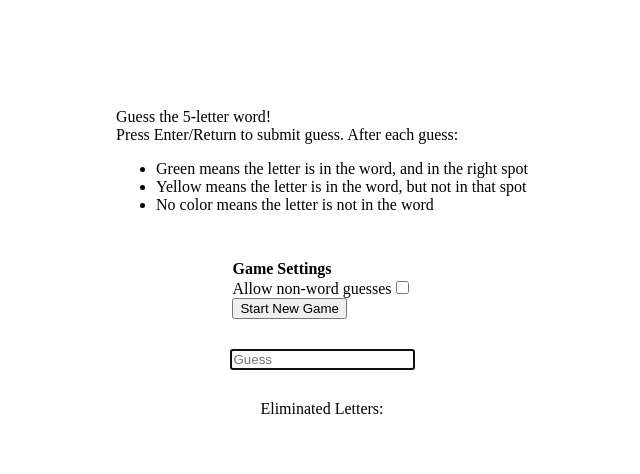
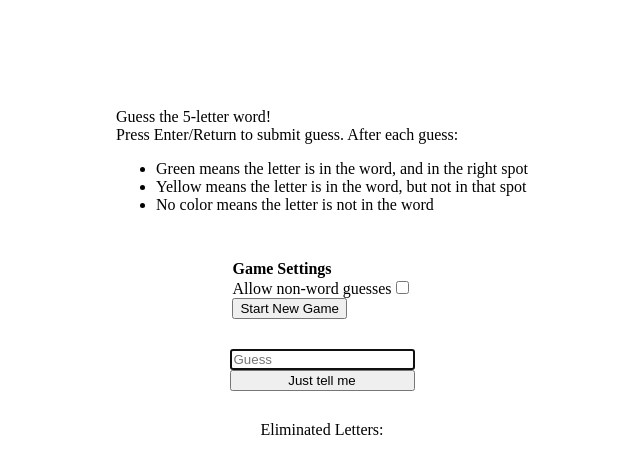
Before and after one commit to nbgraham/word-guessing, a React (Create React App) app: page / in a window 1280 px wide. Shown: the top 474 px of the page, without its empty margins (318-958 px from the left). Built offline with nearby package versions, Linux system fonts and the light colour scheme.

Commit message:
add "just tell me" button

```diff
--- a/src/App.tsx
+++ b/src/App.tsx
@@ -128,7 +128,12 @@ const Game: React.FC<{
             <button onClick={onNewGame}>New Game?</button>
           </div>
         ) : (
-          <Guess key={guesses.length} onSubmitGuess={handleSubmitGuess} />
+          <React.Fragment>
+            <Guess key={guesses.length} onSubmitGuess={handleSubmitGuess} />
+            <button onClick={() => handleSubmitGuess(answer)}>
+              Just tell me
+            </button>
+          </React.Fragment>
         )}
       </div>
       <div>
```
